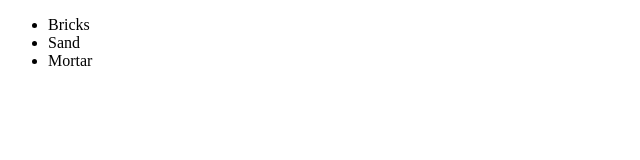
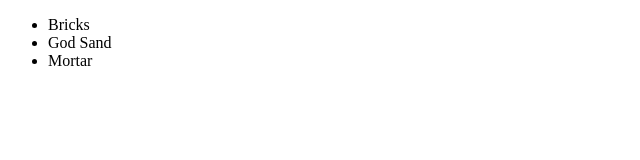
Before and after one commit to sapramit/GitTutorial, a plain HTML site: page index.html in a window 1280 px wide. Shown: the full height of the page, 0-640 px from the left. Drawn offline with Linux system fonts and the light colour scheme.

Commit message:
More coomit

```diff
--- a/index.html
+++ b/index.html
@@ -7,7 +7,7 @@
 	<div>
 		<ul>
 			<li>Bricks</li>
-			<li>Sand</li>
+			<li>God Sand</li>
 			<li>Mortar</li>
 		</ul>
 	</div>
```
